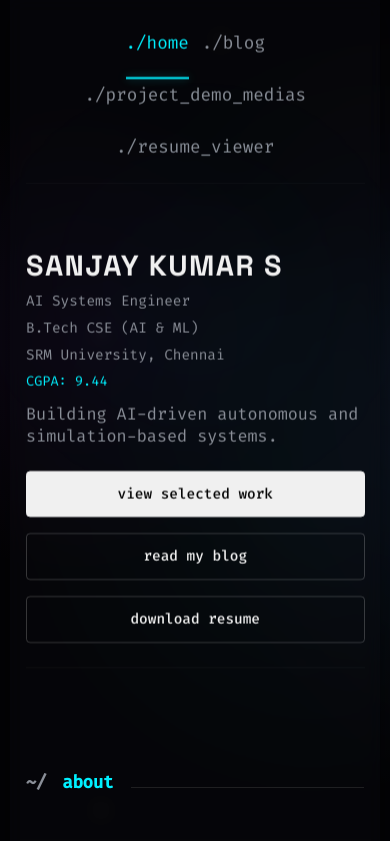
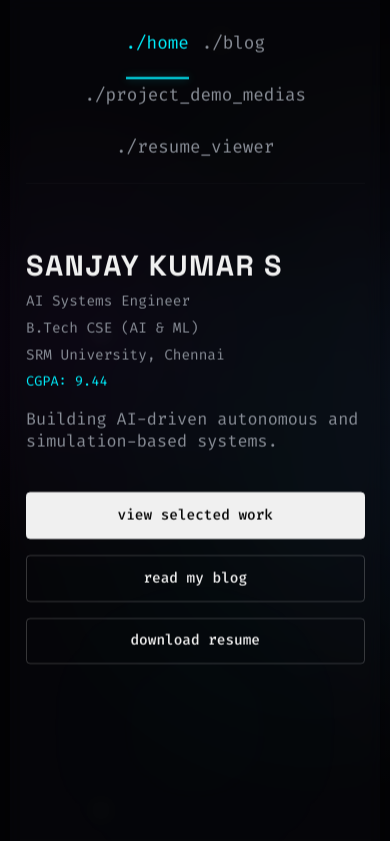
Before and after one commit to Sanjay1712KSK/My-Portfolio-Sanjay1712KSK, a React (Vite) app: page / in a window 390 px wide. Shown: the top 841 px of the page. Built offline with nearby package versions, Linux system fonts and the light colour scheme.

Commit message:
UI redesign

```diff
--- a/src/App.css
+++ b/src/App.css
@@ -1,7 +1,7 @@
 .app-container {
-  max-width: 1000px;
+  max-width: 1400px;
   margin: 0 auto;
-  padding: 3rem 2rem;
+  padding: 3rem 4rem;
   display: flex;
   flex-direction: column;
   gap: 2rem;
@@ -285,28 +285,72 @@ h3 {
   color: var(--accent-cyan);
 }
 
-/* Hero Section (Compact) */
-.hero-compact {
+/* Hero Section (Landscape) */
+.hero-landscape {
+  display: flex;
+  flex-direction: row;
+  align-items: center;
+  justify-content: space-between;
+  min-height: 55vh;
+  position: relative;
+  border-bottom: none;
+  padding-bottom: 0;
+  margin-bottom: 4rem;
+}
+
+.hero-left-col {
+  width: 60%;
+  z-index: 2;
   display: flex;
   flex-direction: column;
   justify-content: center;
+  align-items: flex-start;
+  text-align: left;
+}
+
+.hero-right-col {
+  width: 40%;
   position: relative;
-  border-bottom: none;
-  padding-bottom: 0;
-  margin-bottom: 3rem;
+  display: flex;
+  justify-content: center;
+  align-items: center;
 }
 
 .hero-glow {
   position: absolute;
-  top: 10%;
+  top: 50%;
   left: 50%;
   transform: translate(-50%, -50%);
-  width: 50vw;
-  height: 50vw;
-  background: radial-gradient(circle, rgba(0, 240, 255, 0.1) 0%, transparent 70%);
-  filter: blur(100px);
+  width: 40vw;
+  height: 40vw;
+  max-width: 600px;
+  max-height: 600px;
+  background: radial-gradient(circle, rgba(0, 240, 255, 0.08) 0%, transparent 60%);
+  filter: blur(80px);
   z-index: -1;
   pointer-events: none;
+}
+
+@media (max-width: 900px) {
+  .app-container {
+    padding: 2rem 1.5rem;
+  }
+
+  .hero-landscape {
+    flex-direction: column;
+    justify-content: center;
+    margin-bottom: 2.5rem;
+  }
+
+  .hero-left-col,
+  .hero-right-col {
+    width: 100%;
+  }
+
+  .hero-right-col {
+    height: 15vh;
+    /* Keep some space for the glow effect on mobile without pushing content down too far */
+  }
 }
 
 .hero-title {
@@ -430,7 +474,7 @@ h3 {
 
 /* Sections */
 .section {
-  padding: 4rem 0;
+  padding: 2.5rem 0;
 }
 
 .section-title {
```
